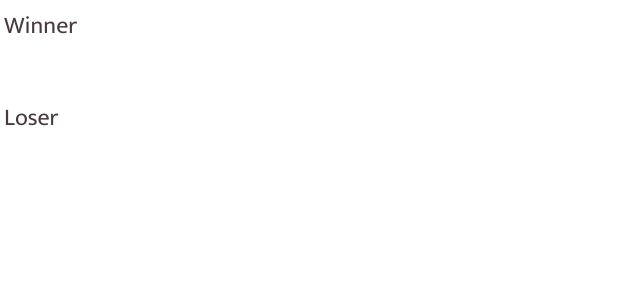
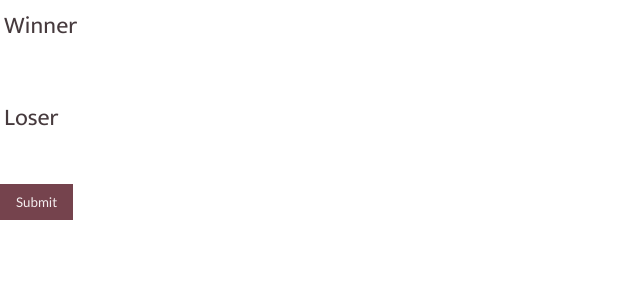
Before and after one commit to Zubry/ping-pong-client, a React (Create React App) app: page / in a window 1280 px wide. Shown: the top 300 px of the page, without its empty margins (0-640 px from the left). Built offline with nearby package versions, Linux system fonts and the light colour scheme; a web font is replaced by a local one.

Commit message:
Create button component

```diff
--- a/src/App.js
+++ b/src/App.js
@@ -3,6 +3,7 @@ import logo from './logo.svg';
 import './App.css';
 import Text from './components/text';
 import Label from './components/label';
+import Button from './components/button';
 
 function App() {
   return (
@@ -15,6 +16,9 @@ function App() {
       <div>
         <Text id="loser" name="loser"/>
       </div>
+      <div>
+        <Button>Submit</Button>
+      </div>
     </div>
   );
 }
--- /dev/null
+++ b/src/components/button.jsx
@@ -0,0 +1,23 @@
+import React from 'react'
+import styled from 'styled-components'
+
+export default styled.button`
+  height: 36px;
+  overflow-x: hidden;
+  background-color: #75434D;
+  border: 0;
+  padding: 0 1rem;
+  color: #f4eeef;
+  font-family: 'Lato', sans-serif;
+  transition: 0.2s ease;
+
+  &:hover {
+    background-color: #693c45;
+    transition: 0.2s ease;
+  }
+
+  &:active {
+    background-color: #5c353d;
+    transition: 0.2s ease;
+  }
+`;
```
